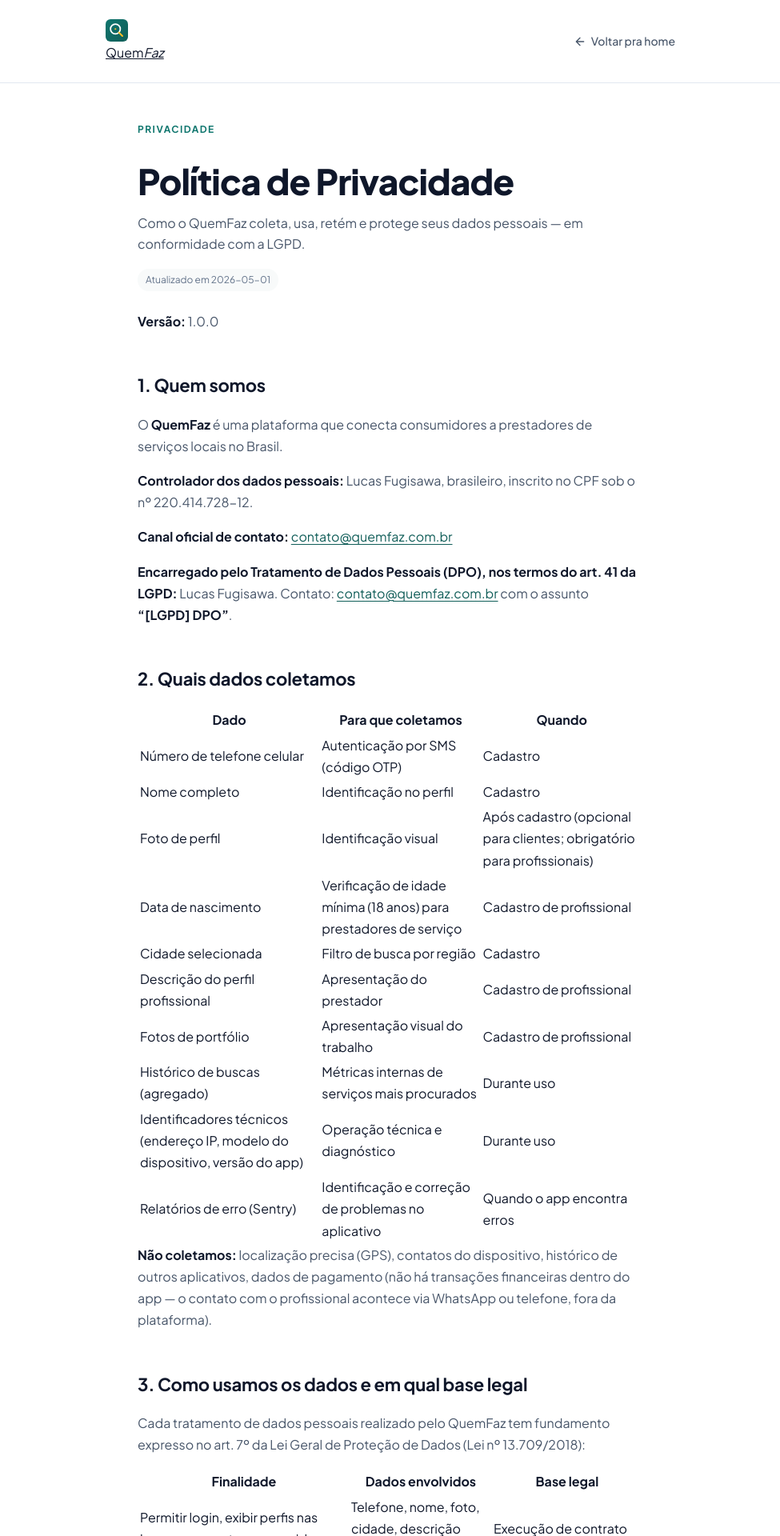
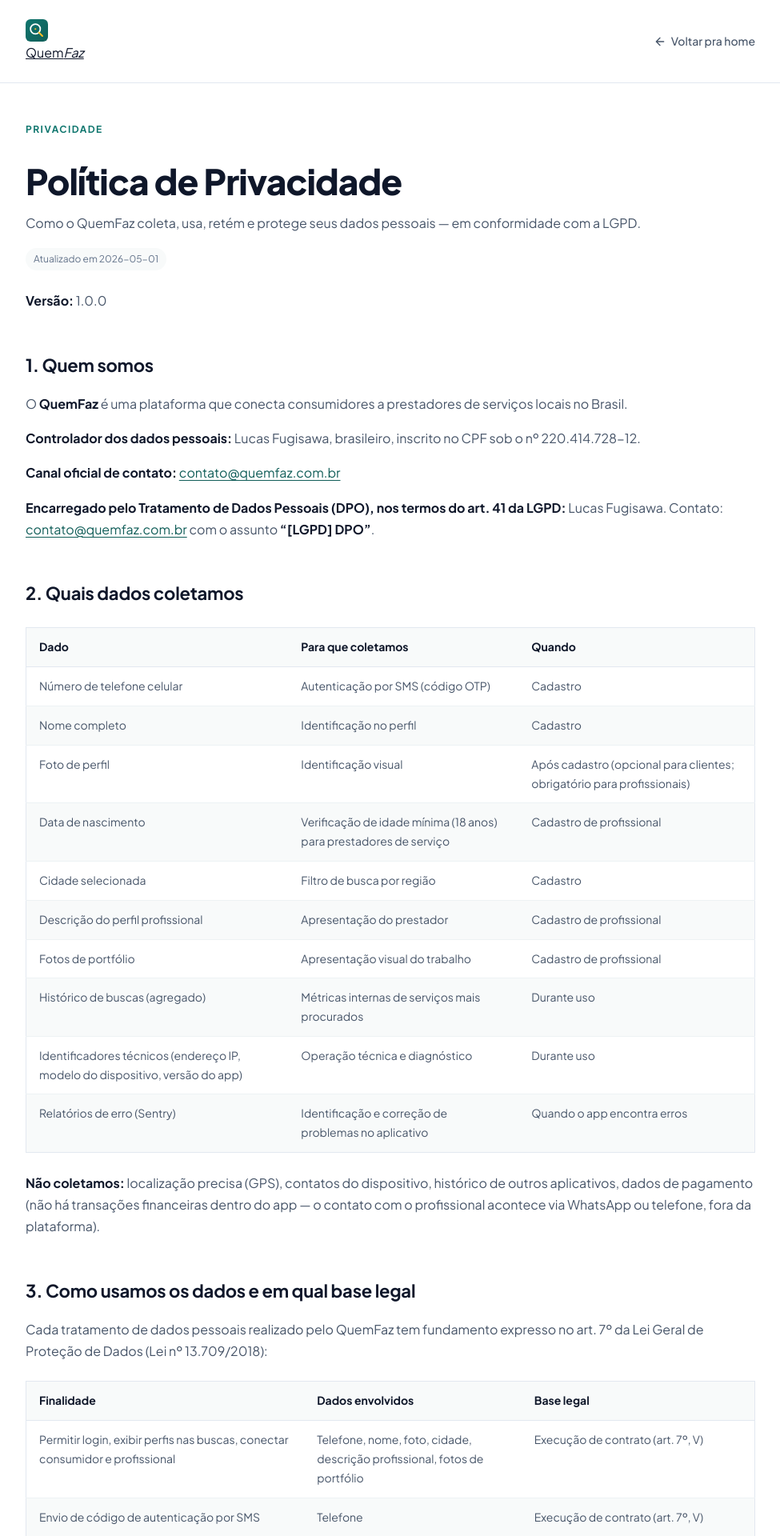
Before and after one commit to lucasfugisawa/quemfaz-website, a Jekyll site: the page built from privacidade.md, in a window 1280 px wide. Shown: the top 1920 px of the page at 80% size, without its empty margins (152-1127 px from the left). Built offline with Jekyll 4.4.1, drawn with Linux system fonts in a browser that asks for light colours.

Commit message:
Widen legal-doc layout to 960px and add table styling
Tables in privacy/terms/guidelines were unstyled (no borders, hard to scan
rows). The text container was also narrow (680px) on a wide screen. Adds
a unified 960px container for header/main/footer, plus table styles with
borders, header background, zebra striping, and hover highlight.

```diff
--- a/assets/css/docs.css
+++ b/assets/css/docs.css
@@ -12,7 +12,7 @@
   background: var(--qf-surface);
 }
 .qf-docs-header__inner {
-  max-width: 760px;
+  max-width: 960px;
   margin: 0 auto;
   padding: 0 var(--qf-space-l);
   display: flex;
@@ -33,7 +33,7 @@
 .qf-docs-header a.qf-back svg { width: 16px; height: 16px; }
 
 .qf-docs {
-  max-width: 680px;
+  max-width: 960px;
   margin: 0 auto;
   padding: var(--qf-space-2xl) var(--qf-space-l) var(--qf-space-3xl);
 }
@@ -118,7 +118,7 @@
   background: var(--qf-surface-variant);
 }
 .qf-docs-footer__inner {
-  max-width: 760px;
+  max-width: 960px;
   margin: 0 auto;
   padding: 0 var(--qf-space-l);
   display: flex;
@@ -135,3 +135,35 @@
 }
 .qf-docs-footer a:hover { color: var(--qf-primary-strong); }
 .qf-docs-footer__links { display: flex; gap: var(--qf-space-m); flex-wrap: wrap; }
+
+/* Tables — borders + zebra stripes for readability in legal docs. */
+.qf-docs table {
+  width: 100%;
+  border-collapse: collapse;
+  margin: var(--qf-space-l) 0;
+  font-size: 14px;
+  color: var(--qf-on-surface-muted);
+  border: 1px solid var(--qf-outline);
+}
+.qf-docs thead {
+  background: var(--qf-surface-variant);
+}
+.qf-docs th {
+  text-align: left;
+  font-weight: 700;
+  color: var(--qf-on-surface);
+  padding: var(--qf-space-s) var(--qf-space-m);
+  border-bottom: 1px solid var(--qf-outline);
+  vertical-align: top;
+}
+.qf-docs td {
+  padding: var(--qf-space-s) var(--qf-space-m);
+  border-top: 1px solid var(--qf-outline-soft);
+  vertical-align: top;
+}
+.qf-docs tbody tr:nth-child(even) {
+  background: var(--qf-surface-variant);
+}
+.qf-docs tbody tr:hover {
+  background: var(--qf-primary-soft);
+}
```
